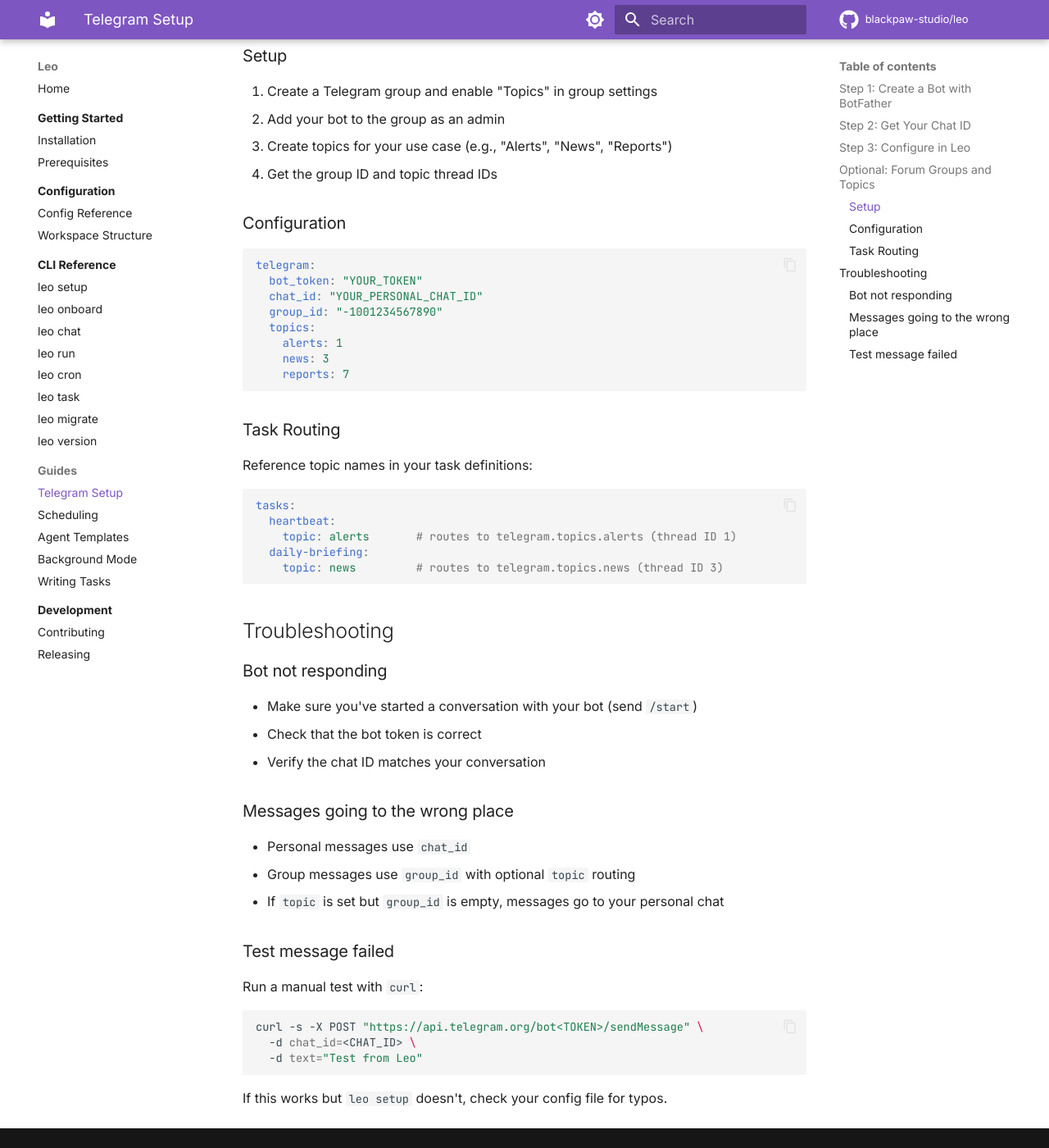
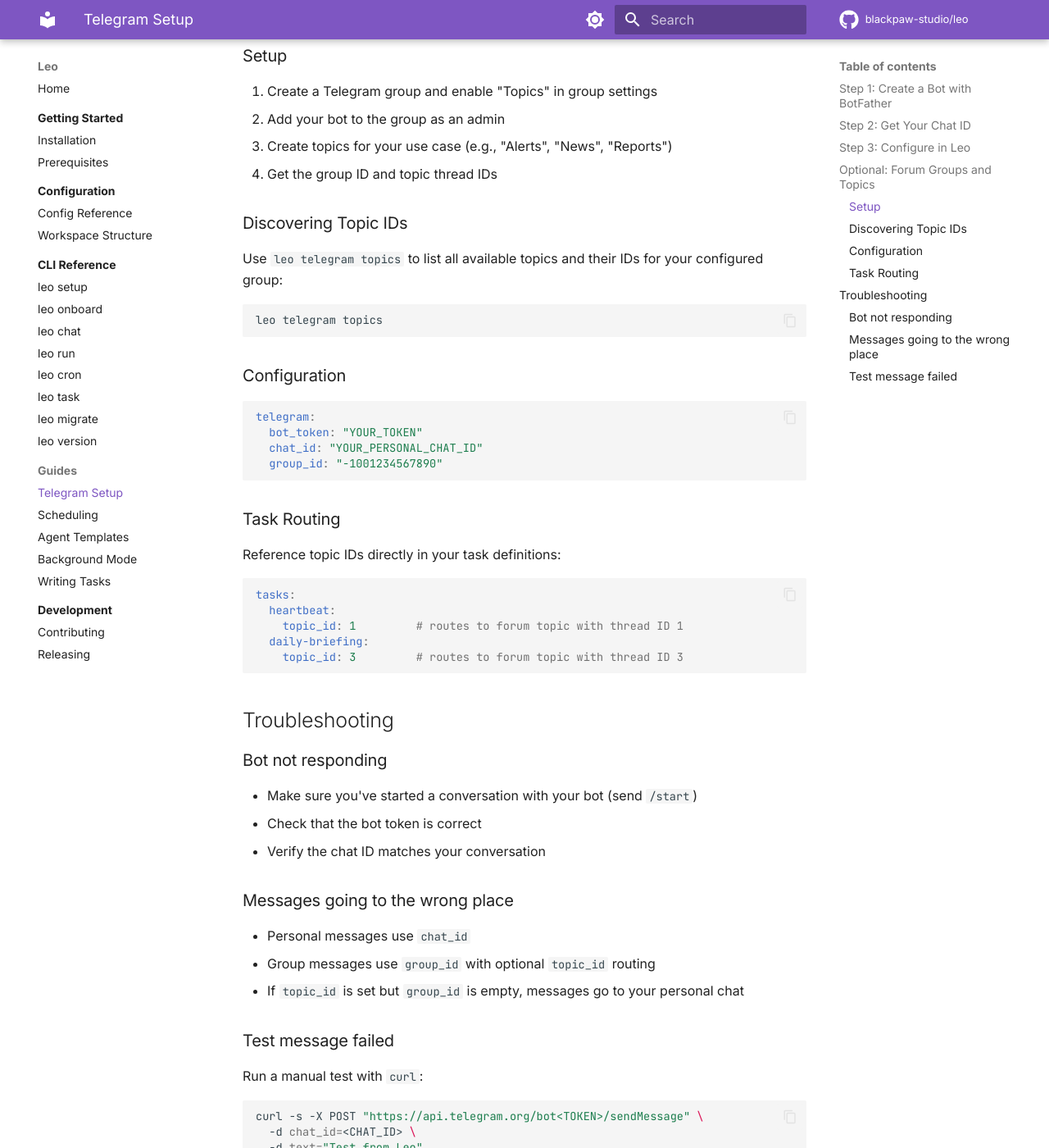
Before and after one commit to blackpaw-studio/leo, an MkDocs documentation site: the page built from docs/guides/telegram-setup.md, in a window 1280 px wide and 1400 px high, scrolled down 1298 px. Shown: the whole window at 82% size. Built offline with MkDocs 1.6.1 and Material for MkDocs 9.7.7, drawn with Linux system fonts in a browser that asks for light colours; comment, search, counter and statistics services are not loaded.

Commit message:
feat: remove telegram.topics config, use dynamic topic discovery
Replace the static telegram.topics name→ID mapping with fully dynamic
topic routing:

- Remove `telegram.topics` from TelegramConfig
- Change task `topic` (string name) to `topic_id` (int) for direct numeric IDs
- Remove `TopicID()` config method and topic name validation
- Agent discovers topic IDs dynamically via `leo telegram topics --json`
  or reads `message_thread_id` from inbound <channel> tags
- Setup wizard no longer prompts for topic IDs
- Migration no longer copies topic mappings (users run `leo telegram topics`)
- Update all docs, templates, and tests

````diff
--- a/docs/guides/telegram-setup.md
+++ b/docs/guides/telegram-setup.md
@@ -52,6 +52,14 @@ Telegram forum groups (supergroups with topics enabled) let you organize message
 3. Create topics for your use case (e.g., "Alerts", "News", "Reports")
 4. Get the group ID and topic thread IDs
 
+### Discovering Topic IDs
+
+Use `leo telegram topics` to list all available topics and their IDs for your configured group:
+
+```bash
+leo telegram topics
+```
+
 ### Configuration
 
 ```yaml
@@ -59,22 +67,18 @@ telegram:
   bot_token: "YOUR_TOKEN"
   chat_id: "YOUR_PERSONAL_CHAT_ID"
   group_id: "-1001234567890"
-  topics:
-    alerts: 1
-    news: 3
-    reports: 7
 ```
 
 ### Task Routing
 
-Reference topic names in your task definitions:
+Reference topic IDs directly in your task definitions:
 
 ```yaml
 tasks:
   heartbeat:
-    topic: alerts       # routes to telegram.topics.alerts (thread ID 1)
+    topic_id: 1         # routes to forum topic with thread ID 1
   daily-briefing:
-    topic: news         # routes to telegram.topics.news (thread ID 3)
+    topic_id: 3         # routes to forum topic with thread ID 3
 ```
 
 ## Troubleshooting
@@ -88,8 +92,8 @@ tasks:
 ### Messages going to the wrong place
 
 - Personal messages use `chat_id`
-- Group messages use `group_id` with optional `topic` routing
-- If `topic` is set but `group_id` is empty, messages go to your personal chat
+- Group messages use `group_id` with optional `topic_id` routing
+- If `topic_id` is set but `group_id` is empty, messages go to your personal chat
 
 ### Test message failed
 
````
Also changed, not shown: README.md (+3 -6 lines), docs/configuration/config-reference.md (+3 -12 lines), docs/configuration/index.md (+2 -5 lines), docs/guides/writing-tasks.md (+4 -4 lines), internal/templates/skills/config-reference.md (+4 -8 lines), internal/templates/skills/debugging-logs.md (+1 -1 lines), 12 other files.
